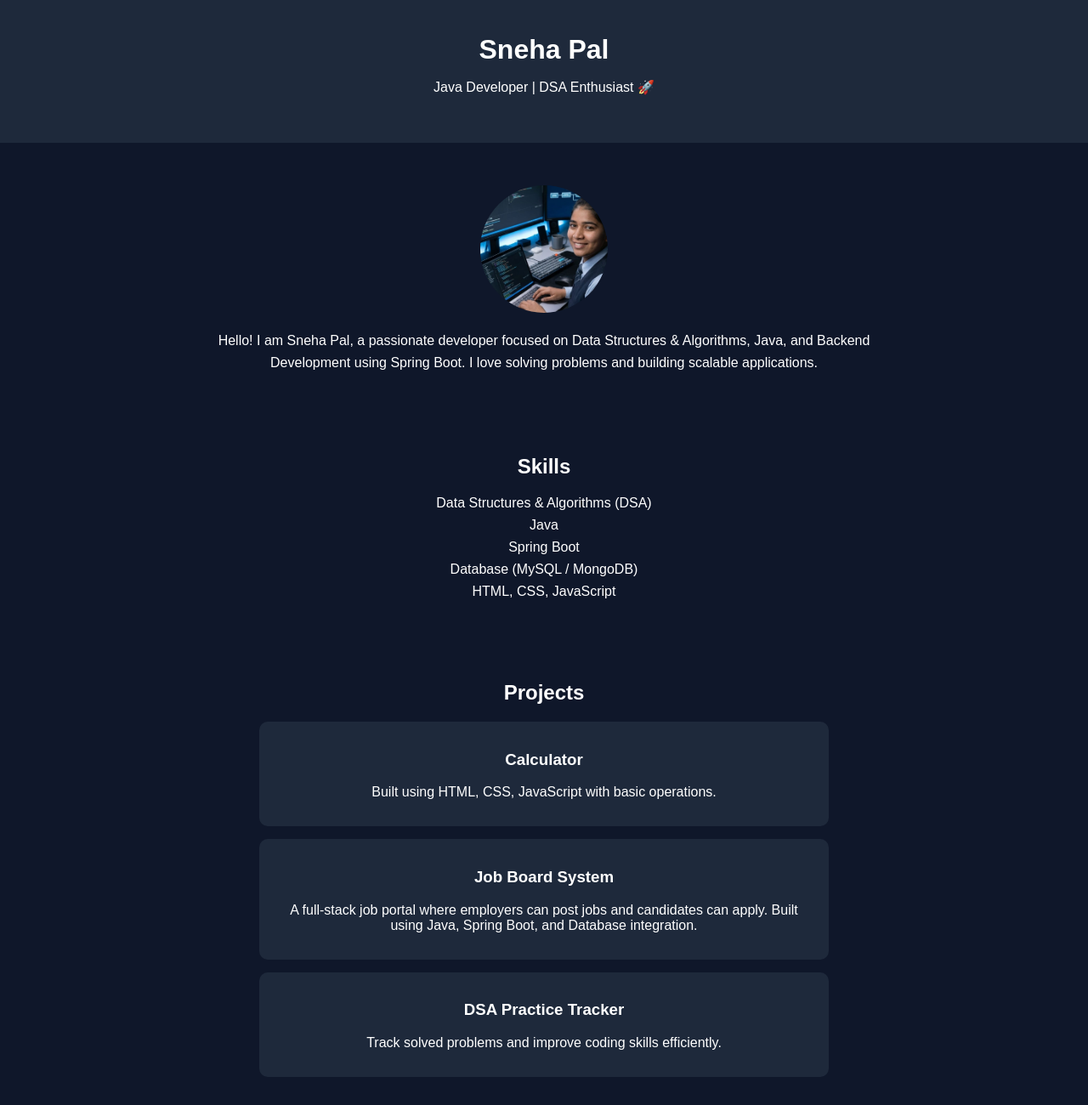
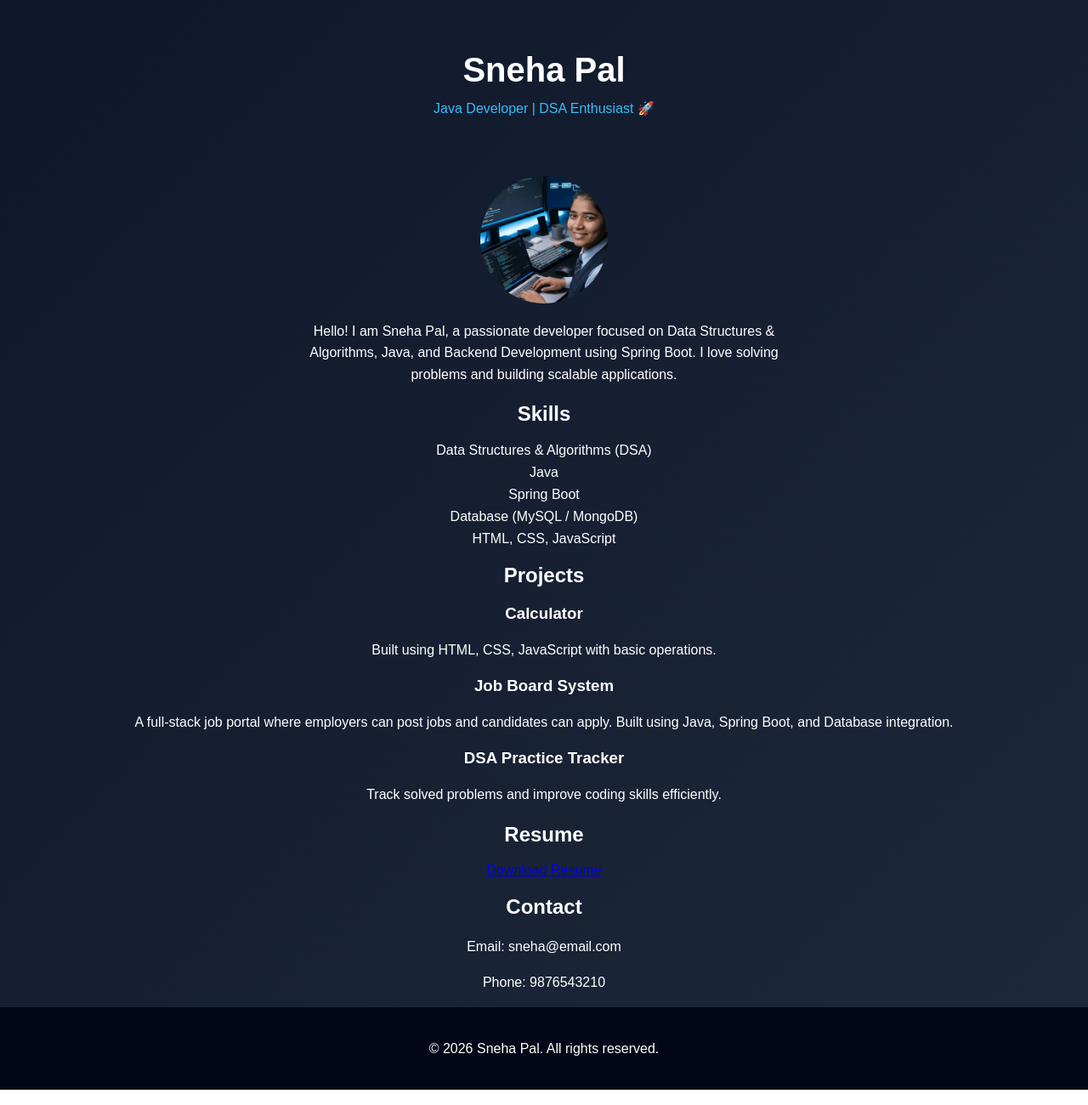
Before and after one commit to Snehapal2005/Internship_Projects, a plain HTML site: page Landing.html in a window 1280 px wide. Shown: the top 1300 px of the page at 85% size. Drawn offline with Linux system fonts and the light colour scheme.

Commit message:
Add files via upload

```diff
--- a/style.css
+++ b/style.css
@@ -1,32 +1,34 @@
 body {
   margin: 0;
   font-family: Arial;
-  background: #0f172a;
+  background: linear-gradient(135deg, #0f172a, #1e293b);
   color: white;
   text-align: center;
 }
 
 /* Header */
 header {
-  background: #1e293b;
-  padding: 30px;
+  padding: 60px 20px 30px;
 }
 
 header h1 {
+  font-size: 40px;
   margin: 0;
-  font-size: 32px;
 }
 
-header {
-  background: #1e293b;
-  padding: 40px 20px;
+header p {
+  color: #38bdf8;
+  margin-top: 10px;
 }
 
 /* Sections */
 section {
-  max-width: 800px;
-  margin: auto;
-  padding: 30px 20px;
+  margin-top: 20px;
+}
+img{
+    width: 150px;
+    height: 150px;
+    object-fit: cover;
 }
 
 /* Image */
@@ -34,19 +36,23 @@
   width: 150px;
   height: 150px;
   border-radius: 50%;
+  object-fit: cover;
   display: block;
   margin: 20px auto;
-  object-fit: cover;
+}
+#about img:hover {
+  transform: scale(1.05);
+  transition: 0.3s;
 }
 #about p {
-  font-size: 16px;
+  max-width: 600px;
+  margin: 10px auto;
   line-height: 1.6;
-  padding: 0 10px;
 }
-img{
-    width: 150px;
-    height: 150px;
-    border-radius: 50%;
+
+/* Text */
+p {
+  line-height: 1.6;
 }
 
 /* Skills */
@@ -59,25 +65,22 @@
   margin: 8px;
 }
 
-/* Projects */
-.project {
+/* Cards */
+.card {
   background: #1e293b;
-  margin: 15px auto;
+  margin: 15px;
   padding: 15px;
-  border-radius: 10px;
-  width: 80%;
+  border-radius: 12px;
+  transition: 0.3s;
 }
 
-/* Button */
-a {
-  color: #38bdf8;
-  text-decoration: none;
-  font-weight: bold;
+.card:hover {
+  transform: scale(1.05);
+  box-shadow: 0 0 15px #38bdf8;
 }
-
 
 /* Footer */
 footer {
-  background: #1e293b;
-  padding: 15px;
+  padding: 20px;
+  background: #020617;
 }
```
Also changed, not shown: portfolio.html (added, +71 -0 lines).
